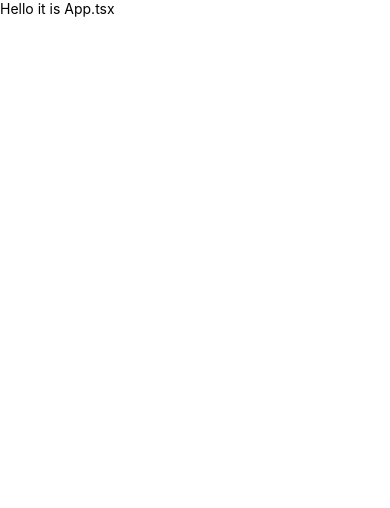
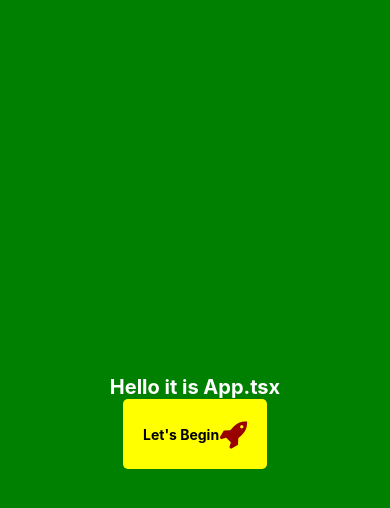
Before and after one commit to Rakesh01999/reactNative02, a React Native app: screen /Home in a window 390 px wide. Shown: the top 508 px of the page. Built offline with nearby package versions, Linux system fonts and the light colour scheme.

Commit message:
react-native-svg-transformer-installed

```diff
--- a/App.tsx
+++ b/App.tsx
@@ -7,12 +7,16 @@ import {
   StatusBar,
   StyleSheet,
   Text,
+  TouchableOpacity,
   useColorScheme,
   View,
 } from 'react-native';
 import Home from './screeens/Home/Home';
 import { NavigationContainer } from '@react-navigation/native';
 import MainNavigation from './navigation/MainNavigation';
+import MaterialIcons from '@react-native-vector-icons/material-icons';
+import Icon from 'react-native-vector-icons/FontAwesome';
+
 
 // import {
 //   Colors,
@@ -112,18 +116,26 @@ import MainNavigation from './navigation/MainNavigation';
 //   },
 // });
 
+
 const App = () => {
   return (
-    <View>
-      <Text>
-        Hello it is App.tsx
-        {/* <Home /> */}
-      </Text>
+    <SafeAreaView style={{flex:1, justifyContent:"center", alignItems:'center', backgroundColor:"green"}}>
+      <View>
+        <Text style={{color:"white", fontSize:20, fontWeight:"bold"}}>
+          Hello it is App.tsx
+          {/* <Home /> */}
+        </Text>
+      </View>
+      <TouchableOpacity style={{backgroundColor:"yellow", padding:20, width:"full",borderRadius:5, flexDirection:"row", justifyContent:"space-between", alignItems:"center"}}>
+        <Text style={{color:"black", fontWeight:"bold"}}>Let's Begin</Text>
+        {/* <MaterialIcons name="house" color="#ff0000" size={20} /> */}
+        <Icon name="rocket" size={30} color="#900" />
+      </TouchableOpacity>
+    </SafeAreaView>
 
-      {/* <NavigationContainer>
-        <MainNavigation />
-      </NavigationContainer> */}
-    </View>
+    // <NavigationContainer>
+    //   <MainNavigation />
+    // </NavigationContainer>
   )
 }
 
```
Also changed, not shown: navigation/MainNavigation.js (+10 -9 lines), package.json (+5 -2 lines), react-native.config.js (added, +7 -0 lines), screeens/Profile/Profile.js (line endings or trailing spaces), 3 other files (tests, documents, lock files or other folders).
